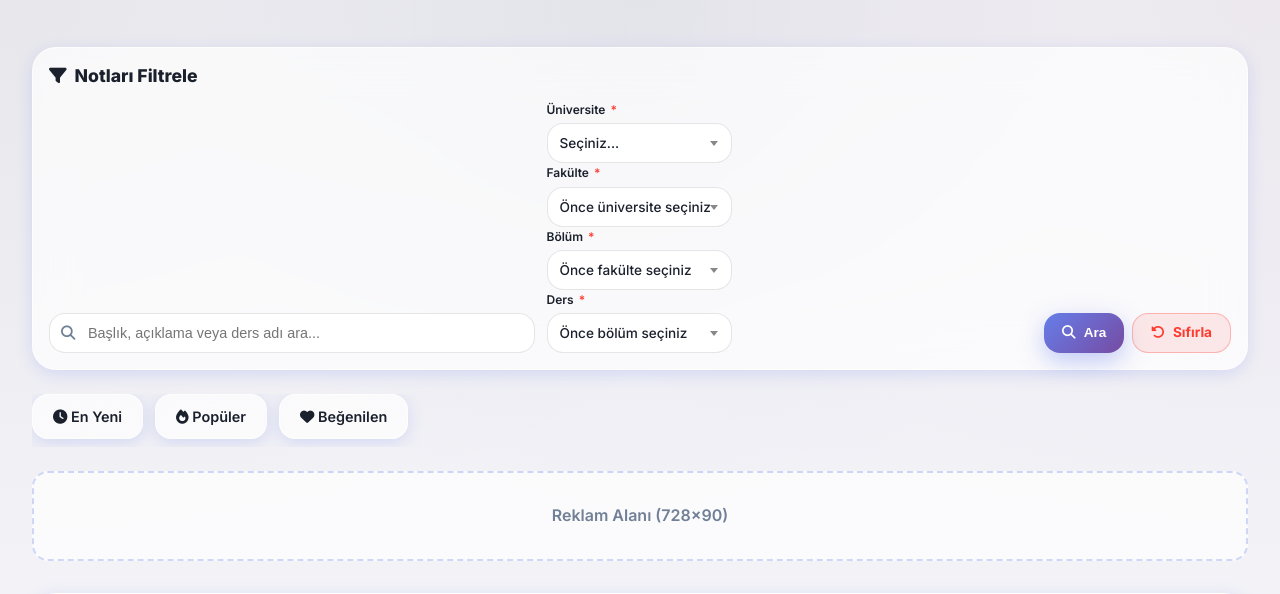
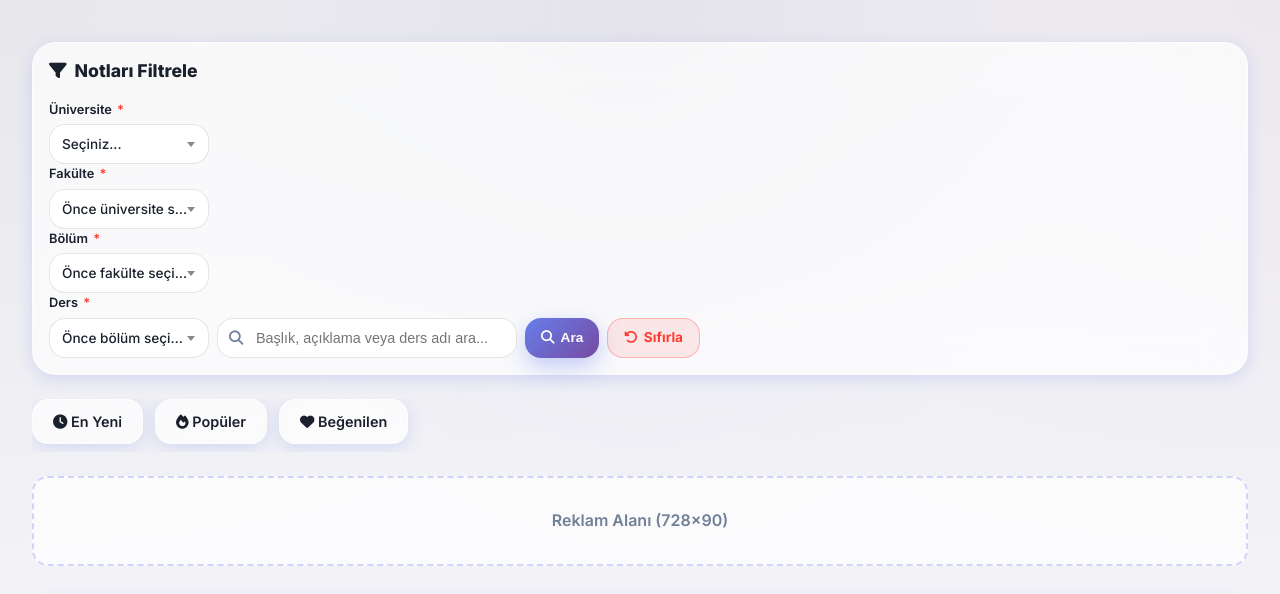
Before and after one commit to serhatblb/UniEduNote_, a Django app: page /notes/ in a window 1280 px wide. Shown: the top 594 px of the page. Run offline with Django 5.2, Linux system fonts and the light colour scheme; data that the repository does not hold is empty; some libraries are stand-ins or nearby versions.

Commit message:
filtreleme alanı

```diff
--- a/templates/notes/note_list.html
+++ b/templates/notes/note_list.html
@@ -22,7 +22,7 @@
     }
 
     .filter-section h3 {
-        margin-bottom: var(--spacing-sm);
+        margin-bottom: var(--spacing-md);
         color: var(--text-primary);
         font-weight: 800;
         font-size: 1.1rem;
@@ -35,15 +35,16 @@
         display: flex;
         flex-direction: row;
         align-items: flex-end;
-        gap: var(--spacing-sm);
-        flex-wrap: wrap;
+        gap: var(--spacing-xs);
+        flex-wrap: nowrap;
     }
 
-    /* Arama Input Wrapper - Yatay */
+    /* Arama Input Wrapper - Sonra arama */
     .search-input-wrapper {
         position: relative;
         flex: 1;
         min-width: 200px;
+        max-width: 300px;
     }
 
     .search-input-wrapper .search-icon {
@@ -77,18 +78,19 @@
         box-shadow: 0 0 0 3px rgba(102, 126, 234, 0.1);
     }
 
-    /* Akademik Hiyerarşi Wrapper - Yatay, yan yana */
+    /* Akademik Hiyerarşi Wrapper - Önce dropdown'lar, yan yana */
     .academic-hierarchy-wrapper {
         display: flex;
         flex-direction: row;
         gap: var(--spacing-xs);
-        flex: 1;
+        flex: 0 0 auto;
         min-width: 0;
     }
 
     .academic-hierarchy-wrapper .form-group {
-        flex: 1;
-        min-width: 150px;
+        flex: 0 0 auto;
+        width: 160px;
+        min-width: 140px;
     }
 
     .academic-hierarchy-wrapper .form-group {
@@ -100,7 +102,7 @@
         margin-bottom: 4px;
         font-weight: 600;
         color: var(--text-primary);
-        font-size: 0.75rem;
+        font-size: 0.8rem;
     }
 
     .academic-hierarchy-wrapper label .required {
@@ -146,16 +148,17 @@
         background: linear-gradient(135deg, var(--primary-purple) 0%, var(--primary-dark-purple) 100%) !important;
     }
 
-    /* Filtre Butonları - Yatay */
+    /* Filtre Butonları - En sağda */
     .filter-buttons {
         display: flex;
         gap: var(--spacing-xs);
         flex-shrink: 0;
+        align-items: center;
     }
 
     .filter-btn,
     .filter-btn-reset {
-        padding: 10px 18px;
+        padding: 10px 16px;
         font-size: 0.85rem;
         font-weight: 700;
         border-radius: var(--radius-md);
@@ -165,9 +168,11 @@
         text-decoration: none;
         display: inline-flex;
         align-items: center;
-        gap: var(--spacing-xs);
+        justify-content: center;
+        gap: 6px;
         height: 40px;
         white-space: nowrap;
+        min-width: auto;
     }
 
     .filter-btn {
@@ -473,17 +478,17 @@
             <i class="fa-solid fa-filter"></i> Notları Filtrele
         </h3>
         <form method="get" class="filter-form" id="filterForm">
-            <!-- Arama Input -->
+            <!-- Akademik Hiyerarşi Selector - Önce dropdown'lar -->
+            <div id="filter-academic-hierarchy-container" class="academic-hierarchy-wrapper">
+                <!-- Component buraya eklenecek -->
+            </div>
+
+            <!-- Arama Input - Sonra arama -->
             <div class="search-input-wrapper">
                 <i class="fa-solid fa-magnifying-glass search-icon"></i>
                 <input type="text" name="q" id="search_input"
                        placeholder="Başlık, açıklama veya ders adı ara..."
                        value="{{ search_query|default:'' }}">
-            </div>
-
-            <!-- Akademik Hiyerarşi Selector -->
-            <div id="filter-academic-hierarchy-container" class="academic-hierarchy-wrapper">
-                <!-- Component buraya eklenecek -->
             </div>
 
             <!-- Hidden fields for form submission -->
@@ -492,6 +497,7 @@
             <input type="hidden" name="department" id="filter-form-department" value="{{ request.GET.department|default:'' }}">
             <input type="hidden" name="course" id="filter-form-course" value="{{ request.GET.course|default:'' }}">
 
+            <!-- Butonlar - En sağda -->
             <div class="filter-buttons">
                 <button type="submit" class="btn btn-primary filter-btn">
                     <i class="fa-solid fa-magnifying-glass"></i> Ara
```
